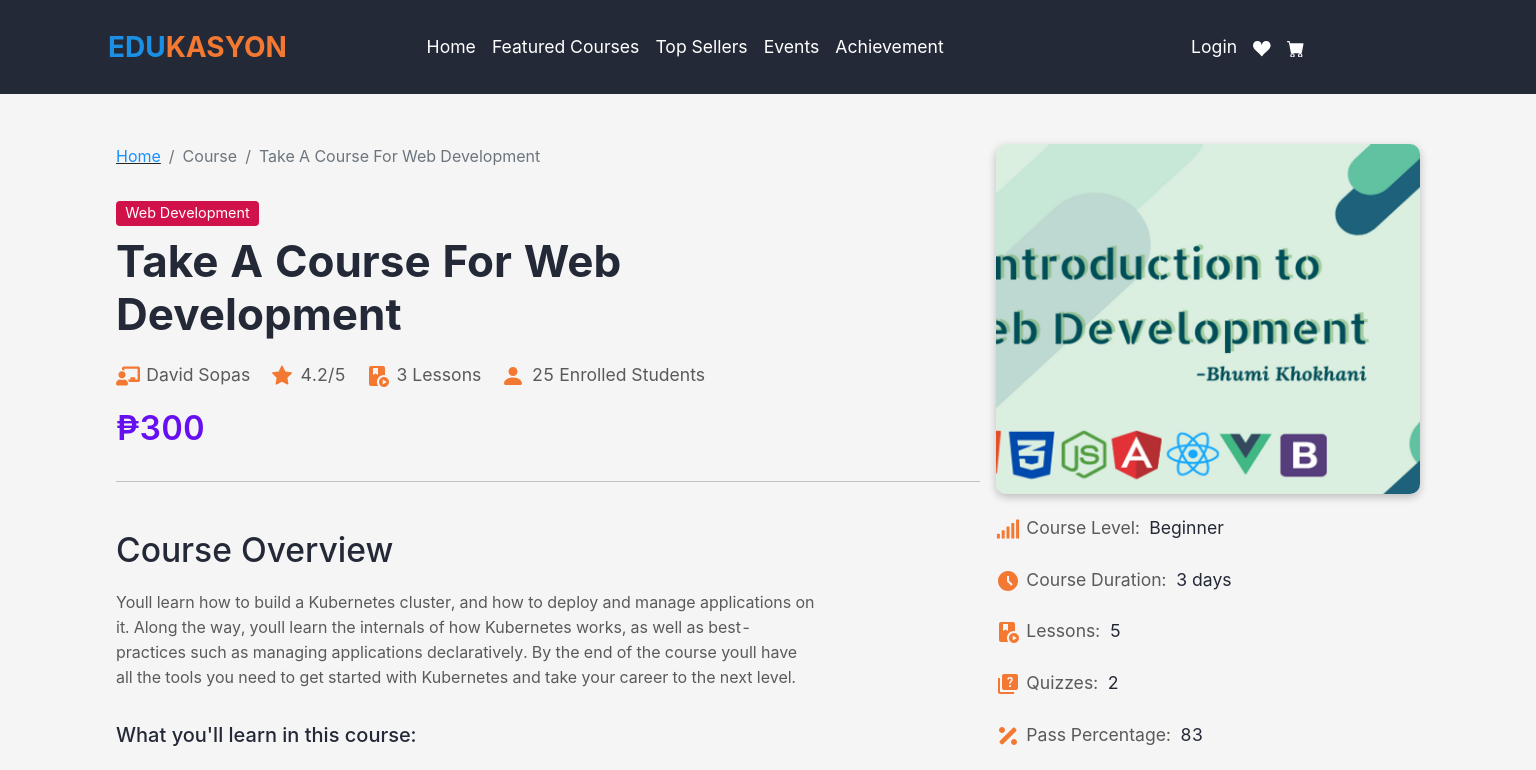
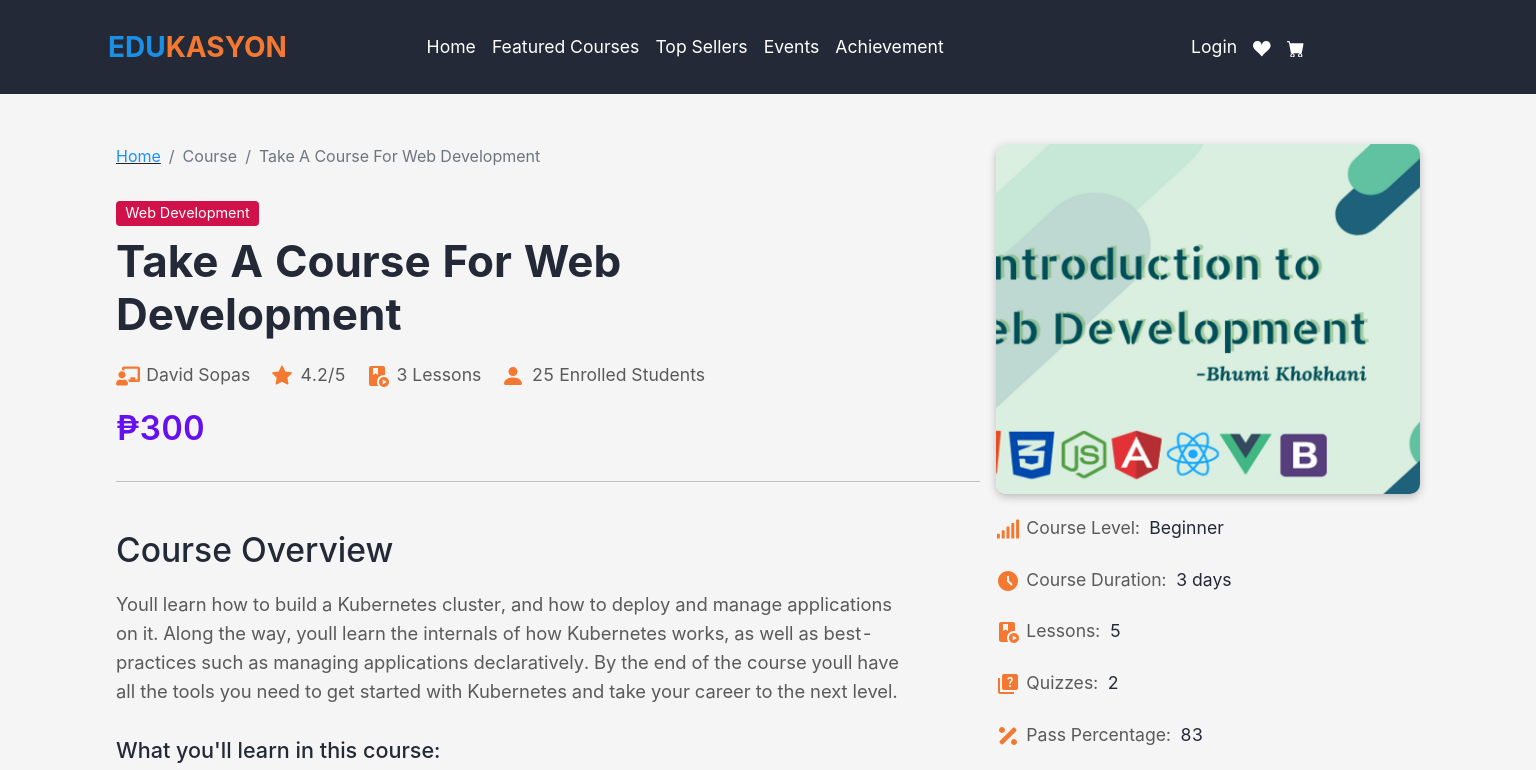
Before and after one commit to jklagrosa/Online-Learning-Web-Application, a Next.js app: page /course/1 in a window 1536 px wide. Shown: the top 770 px of the page. Built offline with nearby package versions, Linux system fonts and the light colour scheme.

Commit message:
Added: multiple media queries upto 2560px

```diff
--- a/styles/COURSE.module.scss
+++ b/styles/COURSE.module.scss
@@ -521,6 +521,33 @@
                 font-size: 1rem;
                 color: $GRAY;
 
+
+
+                @media only screen and (min-width: 2501px){
+                    max-width: 800px;
+                    font-size: 1.75rem;
+                }
+
+                @media only screen and (min-width: 2201px) and (max-width: 2500px) {
+                    max-width: 800px;
+                    font-size: 1.5rem;
+                }
+
+                @media only screen and (min-width: 1801px) and (max-width: 2200px) {
+                    max-width: 800px;
+                    font-size: 1.25rem;
+                }
+
+                @media only screen and (min-width: 1400px) and (max-width: 1800px) {
+                    max-width: 800px;
+                   font-size: 1.15rem;
+                }
+
+
+
+
+                // ==========================================================
+
                 @media only screen and (max-width: 1200px) {
                     font-size: 0.85rem;
                     max-width: 600px;
@@ -539,6 +566,33 @@
                 margin-top: 2rem;
                 color: $BLACK;
 
+
+
+
+                @media only screen and (min-width: 2501px){
+                    font-size: 2rem;
+                }
+
+                @media only screen and (min-width: 2201px) and (max-width: 2500px) {
+                    font-size: 1.75rem;
+                }
+
+                @media only screen and (min-width: 1801px) and (max-width: 2200px) {
+                    font-size: 1.5rem;
+                }
+
+                @media only screen and (min-width: 1400px) and (max-width: 1800px) {
+                   font-size: 1.35rem;
+                }
+
+
+
+
+
+                // =======================================
+
+
+
                 @media only screen and (max-width: 1200px) {
                     font-size: 1rem;
                 }
@@ -556,9 +610,53 @@
                 margin-left: -25px;
 
 
+
+                @media only screen and (min-width: 2501px){
+                    font-size: 1.75rem;
+                }
+
+                @media only screen and (min-width: 2201px) and (max-width: 2500px) {
+                    font-size: 1.5rem;
+                }
+
+                @media only screen and (min-width: 1801px) and (max-width: 2200px) {
+                    font-size: 1.25rem;
+                }
+
+                @media only screen and (min-width: 1400px) and (max-width: 1800px) {
+                   font-size: 1.15rem;
+                }
+
+
+
+                // ========================================
+
+
                 ._course_learn_checks{
                     color: green;
                     font-size: 1rem;
+
+
+
+                    @media only screen and (min-width: 2501px){
+                        font-size: 1.75rem;
+                    }
+
+                    @media only screen and (min-width: 2201px) and (max-width: 2500px) {
+                        font-size: 1.5rem;
+                    }
+
+                    @media only screen and (min-width: 1801px) and (max-width: 2200px) {
+                        font-size: 1.25rem;
+                    }
+
+                    @media only screen and (min-width: 1400px) and (max-width: 1800px) {
+                       font-size: 1.15rem;
+                    }
+
+
+
+                    // ================================================
 
                     @media only screen and (max-width: 1200px) {
                         font-size: 0.85rem;
@@ -594,7 +692,6 @@
                 margin-bottom: 1.25rem;
                 margin-top: 4rem;
                 color: $BLACK;
-
 
 
                 @media only screen and (min-width: 2501px){
@@ -633,6 +730,31 @@
             ._course_videos_accordion_header > *{
                 font-size: 1.1rem;
 
+
+                @media only screen and (min-width: 2501px){
+
+                    font-size: 2rem;
+                }
+
+                @media only screen and (min-width: 2201px) and (max-width: 2500px) {
+
+                    font-size: 1.75rem;
+                }
+
+                @media only screen and (min-width: 1801px) and (max-width: 2200px) {
+
+                    font-size: 1.5rem;
+                }
+
+                @media only screen and (min-width: 1400px) and (max-width: 1800px) {
+
+                   font-size: 1.25rem;
+                }
+
+
+
+                // ================================================
+
                 @media only screen and (max-width: 1200px) {
                     font-size: 0.9rem;
                 }
@@ -653,6 +775,23 @@
                 p{
                     margin: 0;
                     font-size: 1rem;
+
+
+
+
+
+
+
+
+
+
+
+
+
+                    // ===================================================
+
+
+
 
                     @media only screen and (max-width: 1200px) {
                         font-size: 0.8rem;
```
